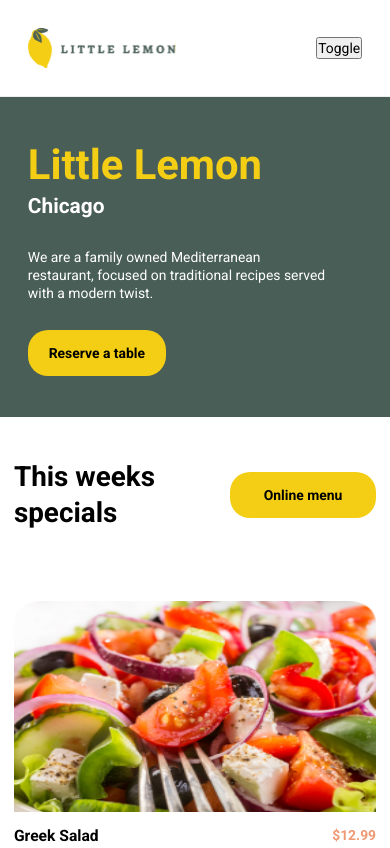
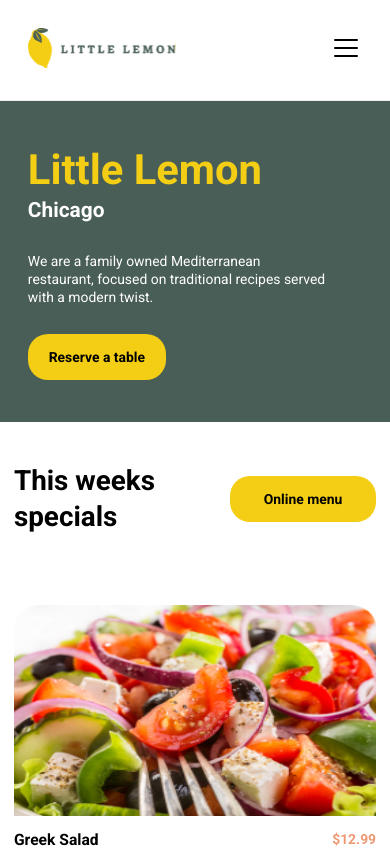
Before and after one commit to natallyriqueto/meta-course, a React (Vite) app: page / in a window 390 px wide. Shown: the top 848 px of the page. Built offline with nearby package versions, Linux system fonts and the light colour scheme.

Commit message:
add style to mobile navigation

```diff
--- a/package.json
+++ b/package.json
@@ -11,6 +11,7 @@
   },
   "dependencies": {
     "formik": "^2.4.5",
+    "phosphor-react": "^1.4.1",
     "react": "^18.2.0",
     "react-dom": "^18.2.0",
     "react-router-dom": "^6.22.3",
--- a/src/components/Header/index.tsx
+++ b/src/components/Header/index.tsx
@@ -1,8 +1,12 @@
 import logo from "@/assets/Logo.svg"
 import "./styles.css";
 import { Link } from "react-router-dom";
+import { useState } from "react";
+import { List, XSquare } from "phosphor-react";
 
 export function Header() {
+    const [isNavOpen, setIsNavOpen] = useState(false);
+
     const handleClick = (anchor) => {
         const id = anchor;
         const element = document.getElementById(id);
@@ -14,12 +18,23 @@ export function Header() {
         }
     };
 
+    const toggleNav = () => {
+        setIsNavOpen(state => !state);
+    }
+
     return (
         <div className="headerContainer">
             <header>
-                <img src={logo} alt="little lemon logo" />
-                <button className="dropdown">Toggle</button>
-                <nav className="mainNavigation">
+                <Link to="/">
+                    <img src={logo} alt="little lemon logo" />
+                </Link>
+                <div className="dropdown" onClick={toggleNav}>
+                    {isNavOpen
+                    ? <XSquare size={32} />
+                    : <List size={32} />
+                    }
+                </div>
+                <nav className={`mainNavigation ${isNavOpen? "mainNavigation-open": "mainNavigation-closed"}`}>
                     <ul>
                         <Link to="/"><li>Home</li></Link>
                         <li><a href="/#about" onClick={() => handleClick("about")}>About</a></li>
--- a/src/components/Header/styles.css
+++ b/src/components/Header/styles.css
@@ -26,36 +26,43 @@ ul li:hover {
     font-weight: 600;
 }
 
-.dropdown {
+.dropdown-button {
+    display: none;
+}
+
+.mainNavigation-closed {
     display: none;
 }
 
 @media (max-width: 700px) {
-    .dropdown {
+    .dropdown-button {
         display: flex;
         position: relative;
         cursor: pointer;
     }
 
     .mainNavigation {
-        display: none;
+        position: absolute;
+        top: 5rem;
+        right: 1rem;
+        background-color: #f9f9f9;
+        width: 80%;
+        box-shadow: 0px 8px 16px 0px rgba(0,0,0,0.2);
+        border-radius: 6px;
     }
 
-    .dropdown:hover .mainNavigation {
+    .mainNavigation ul {
         display: flex;
-        position: absolute;
-        top: 1rem;
-        right: 1rem;
-        background-color: #f9f9f9;
-        min-width: 12rem;
-        box-shadow: 0px 8px 16px 0px rgba(0,0,0,0.2);
-        padding: 1rem;
-        z-index: 1;
+        flex-direction: column;
+        gap: 0;
     }
 
-    .dropdown:hover .mainNavigation ul {
-        display: flex;
-        flex-direction: column;
+    .mainNavigation li {
+        padding: 1rem 2rem;
+        border-bottom: 1px solid var(--gray);
     }
 
+    .mainNavigation li:hover {
+        background-color: var(--gray);
+    }
 }
```
Also changed, not shown: 1 other file (tests, documents, lock files or other folders).
